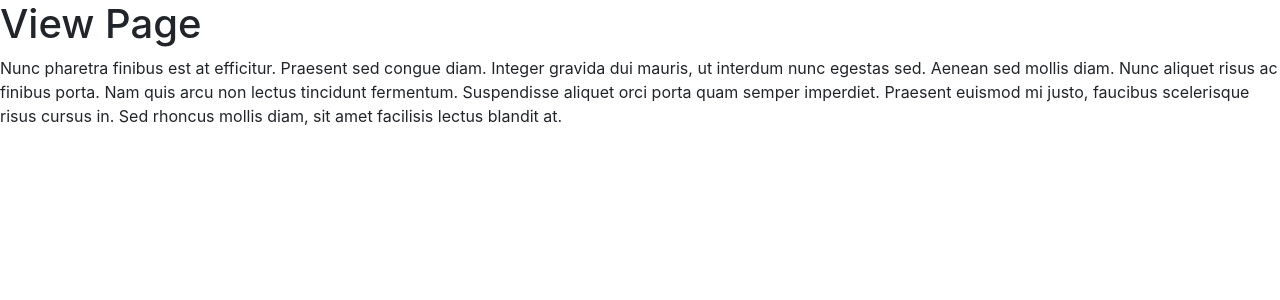
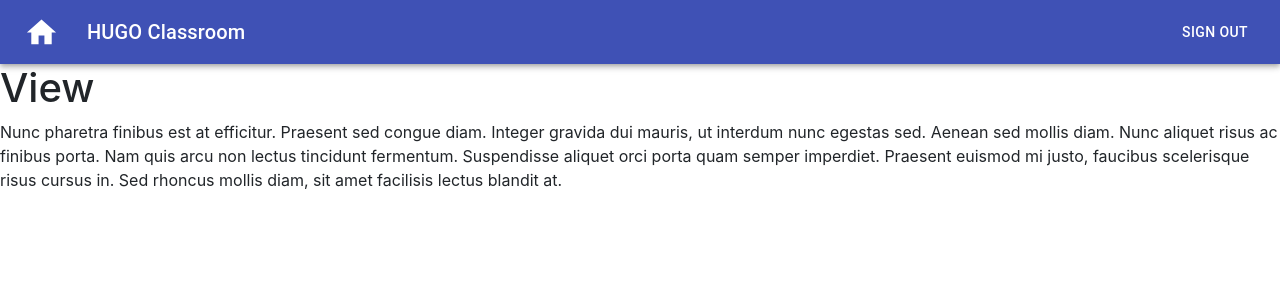
Before and after one commit to Ranjini2020/classroom-app, a React (Create React App) app in the folder client/: page /view in a window 1280 px wide. Shown: the top 300 px of the page. Built offline with nearby package versions, Linux system fonts and the light colour scheme.

Commit message:
sign out button created

```diff
--- a/client/src/App.js
+++ b/client/src/App.js
@@ -5,6 +5,7 @@ import About from "./pages/About"
 import Register from "./pages/Register";
 import Teacher from "./pages/teacher";
 import View from "./pages/View";
+
 
 function App() {
   return (
--- a/client/src/components/Header.js
+++ b/client/src/components/Header.js
@@ -29,9 +29,9 @@ export default function ButtonAppBar() {
       <AppBar position="static">
         <Toolbar>
 
-          <Typography variant="h6" className={classes.title}>
+            <Typography variant="h6" className={classes.title}>
             HUGO Classroom
-          </Typography>
+           </Typography>
           <Link to="/login" className="button" ><h4>Login</h4></Link>
           <Link to="/register" className="button"><h4>Sign-up</h4></Link>
         </Toolbar>
--- /dev/null
+++ b/client/src/components/studentHeader.js
@@ -0,0 +1,63 @@
+import React, { useState } from 'react';
+
+import { makeStyles, useTheme } from '@material-ui/core/styles';
+import AppBar from '@material-ui/core/AppBar';
+import Toolbar from '@material-ui/core/Toolbar';
+import Typography from '@material-ui/core/Typography';
+import Button from '@material-ui/core/Button';
+import IconButton from '@material-ui/core/IconButton';
+import SvgIcon from '@material-ui/core/SvgIcon';
+import { Link } from "react-router-dom"
+
+const useStyles = makeStyles((theme) => ({
+  root: {
+    flexGrow: 1,
+  },
+  menuButton: {
+    marginRight: theme.spacing(2),
+  },
+  title: {
+    flexGrow: 1,
+  },
+  root: {
+    '& > svg': {
+      margin: theme.spacing(2),
+    },
+  },
+}));
+function HomeIcon(props) {
+  return (
+    <SvgIcon {...props}>
+      <path d="M10 20v-6h4v6h5v-8h3L12 3 2 12h3v8z" />
+    </SvgIcon>
+  );
+
+}
+
+
+ function Studentview(){
+    const classes = useStyles();
+  return (
+    <div className="viewBar">
+      <div className={classes.root}>
+            <AppBar position="static">
+                <Toolbar>
+
+                    <IconButton  edge="start" className={classes.menuButton} color="inherit" aria-label="menu" >
+
+                        <HomeIcon fontSize="large" />
+                    </IconButton>
+                    <Typography variant="h6" className={classes.title}>
+                        HUGO Classroom
+                    </Typography>
+                    <Button component={Link} to="/" color="inherit">Sign Out</Button>
+
+                </Toolbar>
+            </AppBar>
+      </div>
+      </div>
+  )
+
+
+ }
+ export default Studentview
--- a/client/src/pages/View.js
+++ b/client/src/pages/View.js
@@ -1,9 +1,13 @@
 import React from "react";
+import Studentview from "../components/studentHeader";
+
 
 function View() {
   return (
-    <div>
-      <h1>View Page</h1>
+    <div >
+      <Studentview/>
+
+      <h1>View</h1>
       <p>
         Nunc pharetra finibus est at efficitur. Praesent sed congue diam. Integer gravida dui
         mauris, ut interdum nunc egestas sed. Aenean sed mollis diam. Nunc aliquet risus ac finibus
--- a/client/src/pages/teacher.js
+++ b/client/src/pages/teacher.js
@@ -10,6 +10,7 @@ import SvgIcon from '@material-ui/core/SvgIcon';
 
 import TutorialsList from "../components/tutorial_list";
 import TutorialsAdd from '../components/tutorial_add';
+import { Link } from "react-router-dom"
 
 const useStyles = makeStyles((theme) => ({
     root: {
@@ -55,11 +56,16 @@ function User() {
 
     const classes = useStyles();
 
+
+
+
     return (
         <div className={classes.root}>
             <AppBar position="static">
                 <Toolbar>
-                    <IconButton edge="start" className={classes.menuButton} color="inherit" aria-label="menu">
+
+                    <IconButton  edge="start" className={classes.menuButton} color="inherit" aria-label="menu" >
+
                         <HomeIcon fontSize="large" />
                     </IconButton>
                     <Typography variant="h6" className={classes.title}>
@@ -67,6 +73,7 @@ function User() {
                     </Typography>
                     <Button onClick={setAdd} color="inherit">Add-Course</Button>
                     <Button onClick={setView} color="inherit">View</Button>
+                    <Button component={Link} to="/" color="inherit">Sign Out</Button>
                 </Toolbar>
             </AppBar>
             {pageState ?
```
Also changed, not shown: client/src/styles/style.css (line endings or trailing spaces).
